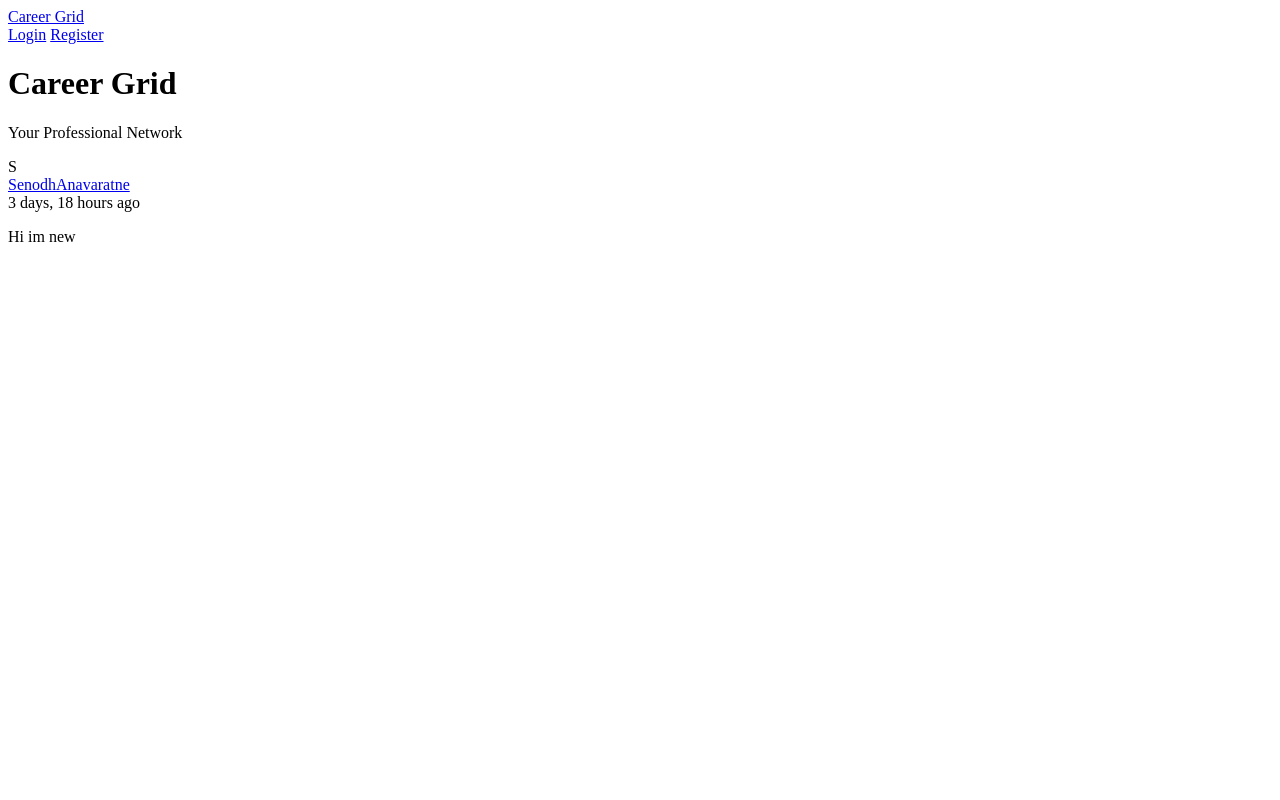
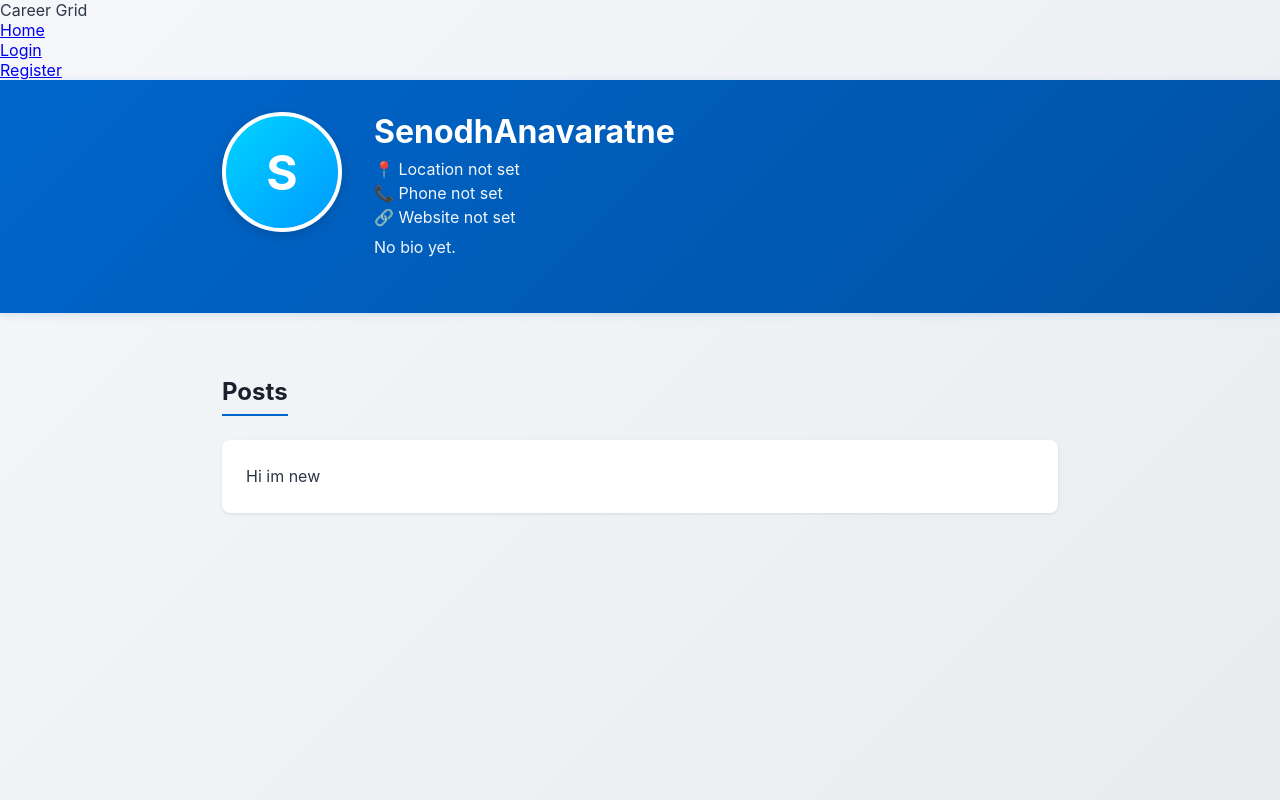
Before and after one commit to FrostB0und/CareerGrid, a Django app: a page that uses core/templates/profile.html in a window 1280 px wide. Run offline with Django 5.2, Linux system fonts and the light colour scheme; data comes from the database, SQL or seed files in the repository; both versions use the stored data as it was after the commit.

Commit message:
Added improved ui for profile html and backend data connected

```diff
--- a/core/templates/profile.html
+++ b/core/templates/profile.html
@@ -1,76 +1,229 @@
+<!DOCTYPE html>
+<html lang="en">
+<head>
+    <meta charset="UTF-8">
+    <meta name="viewport" content="width=device-width, initial-scale=1.0">
+    <title>Profile - Career Grid</title>
+    <style>
+        /* (your existing CSS stays EXACTLY the same) */
+        * {
+            margin: 0;
+            padding: 0;
+            box-sizing: border-box;
+        }
+
+        body {
+            background: linear-gradient(135deg, #f5f7fa 0%, #e9ecef 100%);
+            font-family: -apple-system, BlinkMacSystemFont, 'Segoe UI', 'Roboto', 'Oxygen', 'Ubuntu', 'Cantarell', sans-serif;
+            color: #2d3748;
+            min-height: 100vh;
+        }
+
+        .header {
+            background: linear-gradient(135deg, #0066cc 0%, #0052a3 100%);
+            color: white;
+            padding: 2rem 0;
+            box-shadow: 0 2px 8px rgba(0, 102, 204, 0.15);
+        }
+
+        .header-content {
+            max-width: 900px;
+            margin: 0 auto;
+            padding: 0 2rem;
+        }
+
+        .profile-header {
+            display: flex;
+            gap: 2rem;
+            align-items: flex-start;
+            margin-bottom: 1rem;
+        }
+
+        .avatar {
+            width: 120px;
+            height: 120px;
+            border-radius: 50%;
+            background: linear-gradient(135deg, #00d4ff 0%, #0099ff 100%);
+            display: flex;
+            align-items: center;
+            justify-content: center;
+            font-size: 48px;
+            font-weight: bold;
+            flex-shrink: 0;
+            border: 4px solid white;
+            box-shadow: 0 4px 12px rgba(0, 0, 0, 0.15);
+        }
+
+        .profile-info h1 {
+            font-size: 2rem;
+            margin-bottom: 0.5rem;
+            font-weight: 700;
+        }
+
+        .profile-info p {
+            font-size: 1rem;
+            opacity: 0.95;
+            margin-bottom: 0.25rem;
+        }
+
+        .extra-info {
+            font-size: 0.95rem;
+            opacity: 0.9;
+            margin-bottom: 0.5rem; /* Added more spacing for extra-info */
+            display: flex;
+            align-items: center;
+            gap: 0.5rem;
+        }
+
+        .bio {
+            margin-top: 0.5rem;
+            font-size: 0.95rem;
+            opacity: 0.9;
+            line-height: 1.6; /* Improved line height for bio */
+        }
+
+        .container {
+            max-width: 900px;
+            margin: 0 auto;
+            padding: 2rem;
+        }
+
+        .section-title {
+            font-size: 1.5rem;
+            font-weight: 700;
+            color: #1a202c;
+            margin: 2rem 0 1.5rem 0;
+            padding-bottom: 0.5rem;
+            border-bottom: 2px solid #0066cc;
+            display: inline-block;
+        }
+
+        .posts-container {
+            display: flex;
+            flex-direction: column;
+            gap: 1.5rem;
+        }
+
+        .post-card {
+            background: white;
+            border-radius: 8px;
+            padding: 1.5rem;
+            box-shadow: 0 1px 3px rgba(0, 0, 0, 0.1);
+        }
+
+        .post-content {
+            color: #2d3748;
+            line-height: 1.6;
+            font-size: 1rem;
+        }
+
+        .empty-state {
+            background: white;
+            border-radius: 8px;
+            padding: 3rem 2rem;
+            text-align: center;
+            border: 2px dashed #cbd5e0;
+        }
+    </style>
+</head>
+
 <body>
 
+<!-- Navigation (This part should be in a base template and extended) -->
 <nav>
     <div class="nav-container">
-        <a href="/" class="nav-brand">Career Grid</a>
-
-        <div class="nav-right">
+        <div class="nav-brand">Career Grid</div>
+        <ul class="nav-links">
+            <li><a href="/">Home</a></li> <!-- Assuming '/' maps to home view -->
+            <!-- Dynamic profile link -->
             {% if user.is_authenticated %}
-                <span class="nav-welcome">
-                    Hi, <strong>{{ user.username }}</strong>
-                </span>
-
-                <a href="/create/" class="nav-btn nav-btn-primary">
-                    + Post
-                </a>
-
-                <a href="/profile/{{ user.username }}/" class="nav-btn nav-btn-secondary">
-                    Profile
-                </a>
-
-                <a href="/logout/" class="nav-btn nav-btn-danger">
-                    Logout
-                </a>
+                <li><a href="{% url 'profile' username=user.username %}">Profile</a></li>
+                <li><a href="{% url 'edit_profile' %}">Edit Profile</a></li>
+                <li><a href="{% url 'logout' %}">Logout</a></li> <!-- Assuming a logout URL exists -->
             {% else %}
-                <a href="/login/" class="nav-btn nav-btn-primary">Login</a>
-                <a href="/register/" class="nav-btn nav-btn-secondary">Register</a>
+                <li><a href="{% url 'login' %}">Login</a></li> <!-- Assuming a login URL exists -->
+                <li><a href="{% url 'register' %}">Register</a></li> <!-- Assuming a register URL exists -->
             {% endif %}
-        </div>
+        </ul>
     </div>
 </nav>
 
-<div class="container-main">
 <div class="header">
-        <h1>Career Grid</h1>
-        <p>Your Professional Network</p>
+    <div class="header-content">
+
+        <div class="profile-header">
+
+            <div class="avatar">
+                {{ profile_user.username|first|upper }}
             </div>
 
-    <div class="feed">
+            <div class="profile-info">
+                <h1>{{ profile_user.username }}</h1>
+                <p class="email">{{ profile_user.email }}</p>
 
-        {% if posts %}
-            {% for post in posts %}
-            <div class="post">
-                <div class="post-header">
-                    <div class="avatar">
-                        {{ post.user.username|first|upper }}
+                <p class="extra-info">
+                    {% if profile.location %}
+                        📍 {{ profile.location }}
+                    {% else %}
+                        📍 Location not set
+                    {% endif %}
+                </p>
+
+                <p class="extra-info">
+                    {% if profile.phone %}
+                        📞 {{ profile.phone }}
+                    {% else %}
+                        📞 Phone not set
+                    {% endif %}
+                </p>
+
+                <p class="extra-info">
+                    {% if profile.website %}
+                        🔗 <a href="{{ profile.website }}" target="_blank">{{ profile.website }}</a>
+                    {% else %}
+                        🔗 Website not set
+                    {% endif %}
+                </p>
+
+                <p class="bio">
+                    {% if profile.bio %}
+                        {{ profile.bio }}
+                    {% else %}
+                        No bio yet.
+                    {% endif %}
+                </p>
+
             </div>
 
-                    <div class="post-info">
-                        <div class="username">
-                            <a href="/profile/{{ post.user.username }}/">
-                                {{ post.user.username }}
-                            </a>
         </div>
 
-                        <div class="post-time">
-                            {{ post.created_at|timesince }} ago
-                        </div>
     </div>
 </div>
 
-                <p class="post-content">
+<div class="container">
+
+    <h2 class="section-title">Posts</h2>
+
+    {% if posts %}
+        <div class="posts-container">
+
+            {% for post in posts %}
+                <div class="post-card">
+                    <div class="post-content">
                         {{ post.content }}
-                </p>
+                    </div>
+                    <!-- You might want to add post metadata here, like date, likes, etc. -->
                 </div>
             {% endfor %}
+
+        </div>
     {% else %}
         <div class="empty-state">
-                <h3>No posts yet</h3>
-                <p>Be the first to post something 🚀</p>
+            <p>No posts yet. Start sharing your career journey!</p>
         </div>
     {% endif %}
 
 </div>
-</div>
 
 </body>
+</html>
```
Also changed, not shown: db.sqlite3. Lines whose indentation alone changed are shown as unchanged.
